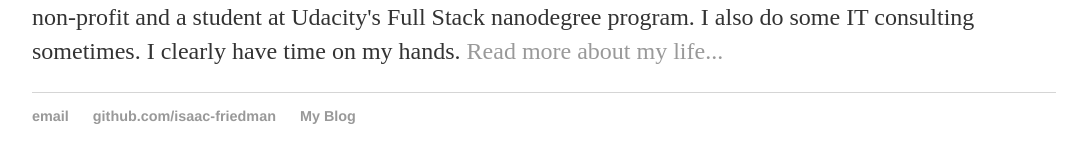
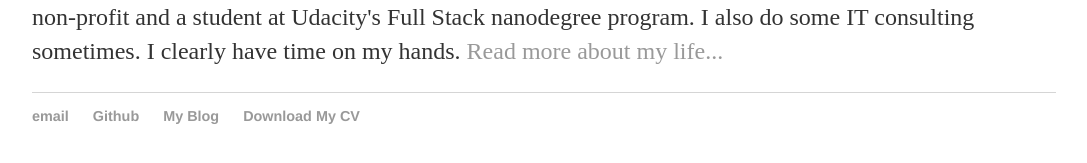
Before and after one commit to isaac-friedman/isaac-friedman.github.io, a Jekyll site: the page built from index.html, in a window 1280 px wide. Shown: the part 199-362 px from the top of the page, without its empty margins (96-1183 px from the left). Built offline with Jekyll 4.4.1, drawn with Linux system fonts in a browser that asks for light colours.

Commit message:
Added pdf of CV to footer

```diff
--- a/_layouts/default.html
+++ b/_layouts/default.html
@@ -22,8 +22,9 @@
 			<footer>
 	    		<ul>
 	        		<li><a href="mailto:isaac@isaac-friedman.com">email</a></li>
-	        		<li><a href="https://github.com/isaac-friedman">github.com/isaac-friedman</a></li>
+	        		<li><a href="https://github.com/isaac-friedman">Github</a></li>
 				<li><a href="https://isaac-friedman.github.io/blog/atom.xml">My Blog</a></li>
+				<li><a href="cv/Isaac_Friedman_CV.pdf">Download My CV</a></li>
 				</ul>
 			</footer>
 		</body>
```
Also changed, not shown: 1 other file.
